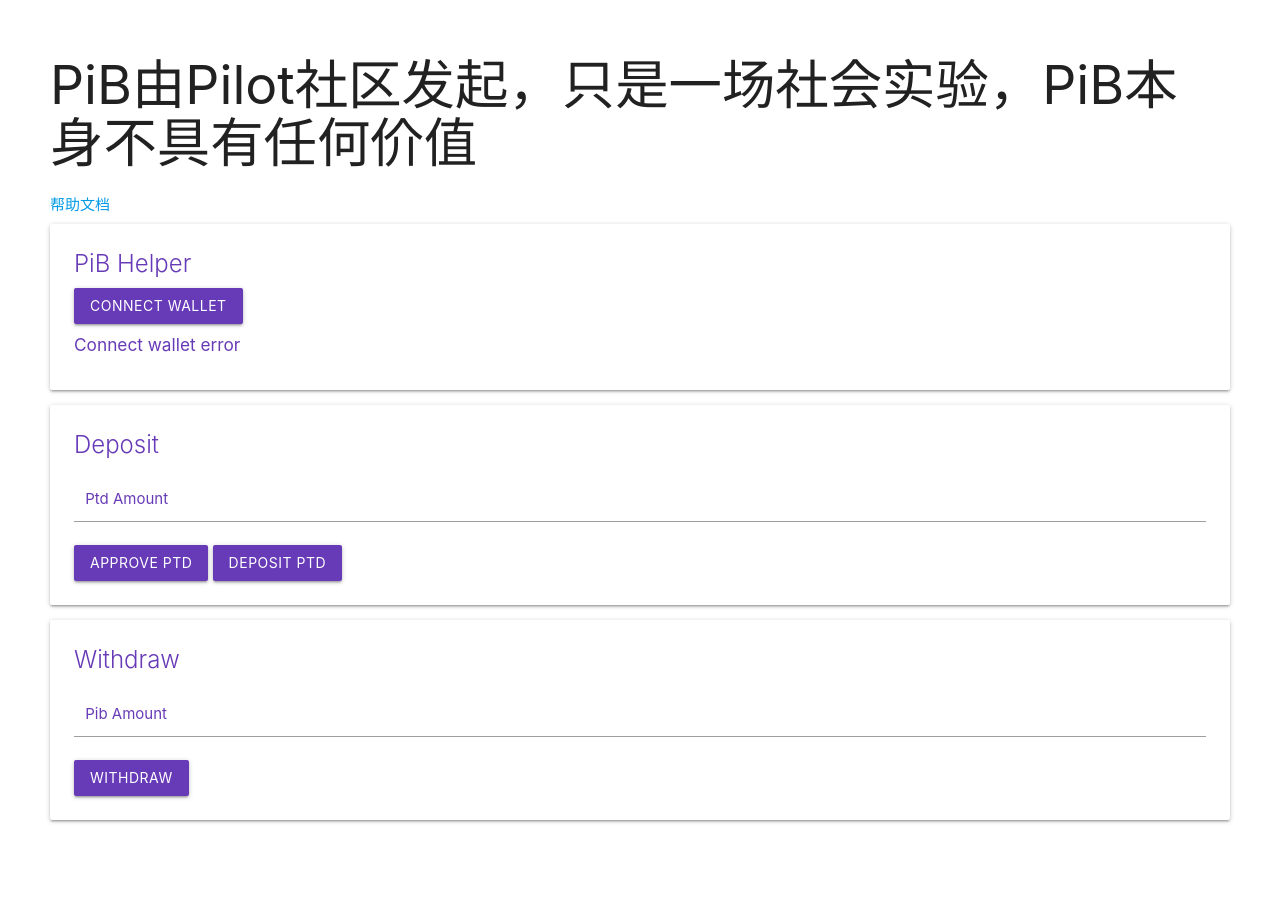
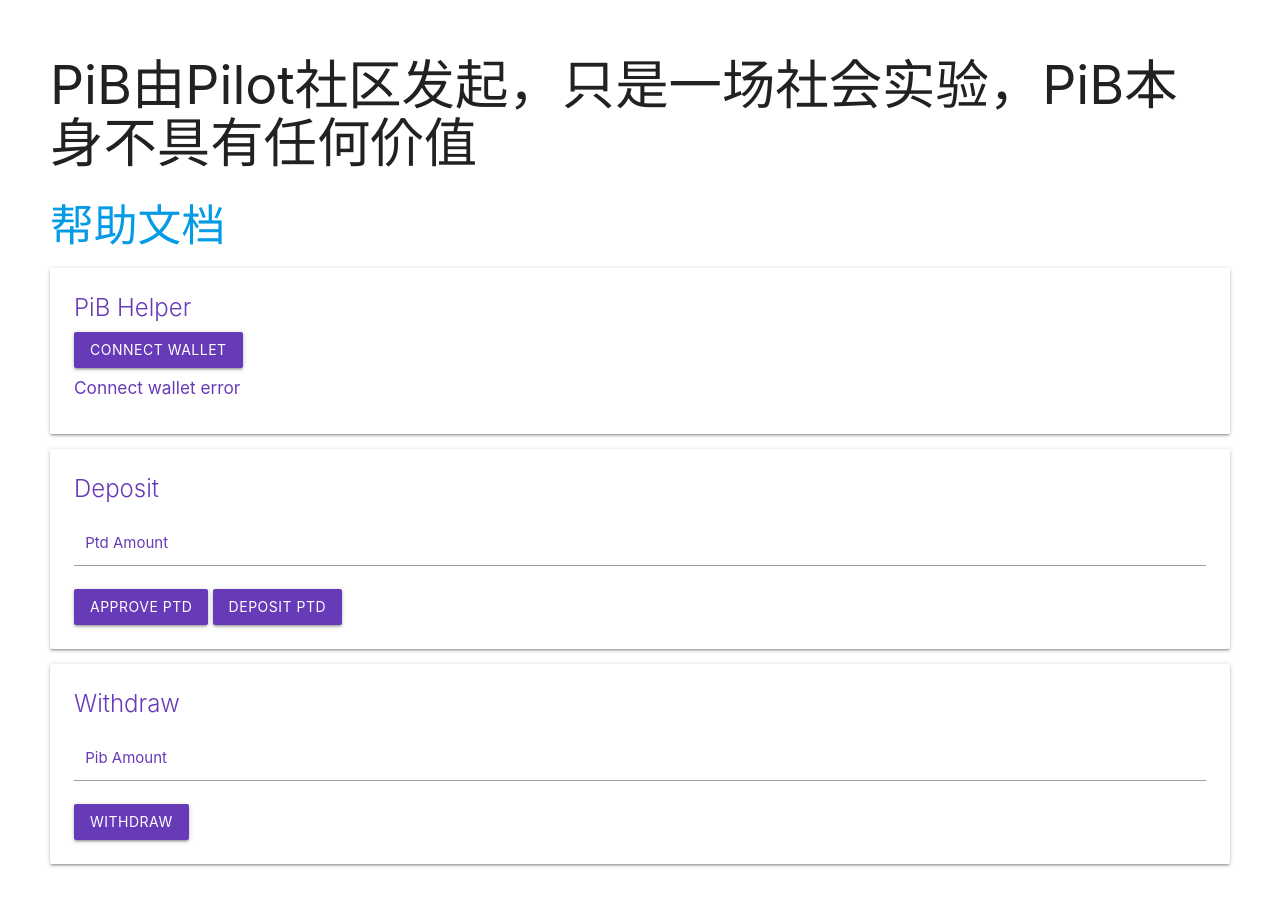
Before and after one commit to web3helpeme/web3helpeme.github.io, a plain HTML site: page index.html in a window 1280 px wide. Before the commit the page ends 855 px from the top, so only its background shows below. Drawn offline with nearby package versions, Linux system fonts and the light colour scheme.

Commit message:
Update index.html

```diff
--- a/index.html
+++ b/index.html
@@ -15,7 +15,7 @@
 
 <body style="padding:20px 50px;">
     <h2>PiB由Pilot社区发起，只是⼀场社会实验，PiB本身不具有任何价值</h2>
-    <a href="https://web3helpeme.github.io/readme.pdf" target="_blank">帮助文档</a>
+    <a href="https://web3helpeme.github.io/readme.pdf" target="_blank"><h3>帮助文档</h3></a>
 
     <div class="col s12 m7">
 
```
